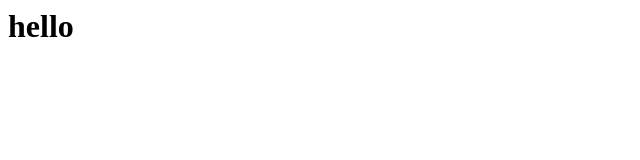
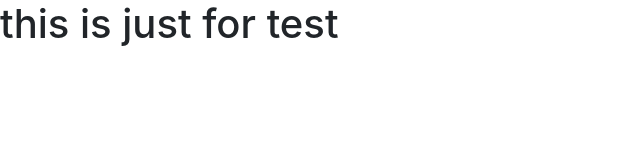
Before and after one commit to fecigindev/SDL2, a plain HTML site: page index.html in a window 1280 px wide. Shown: the whole page, without its empty margins (0-640 px from the left). Drawn offline with nearby package versions, Linux system fonts and the light colour scheme.

Commit message:
Update index.html

```diff
--- a/index.html
+++ b/index.html
@@ -1,7 +1,9 @@
 <html>
-<head><title></title>
+<head>
+  <title>my github</title>
+  <link rel="stylesheet" href="https://stackpath.bootstrapcdn.com/bootstrap/4.3.1/css/bootstrap.min.css" integrity="sha384-ggOyR0iXCbMQv3Xipma34MD+dH/1fQ784/j6cY/iJTQUOhcWr7x9JvoRxT2MZw1T" crossorigin="anonymous">
 </head>
 <body>
-<h1>hello</h1>
+<h1>this is just for test</h1>
 </body>
 </html>
```
